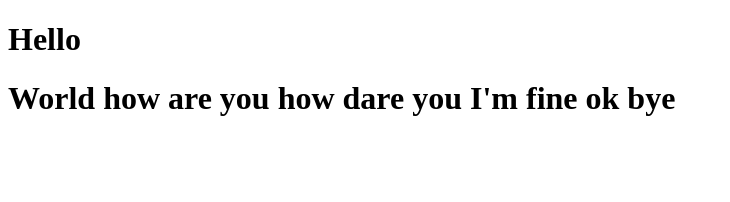
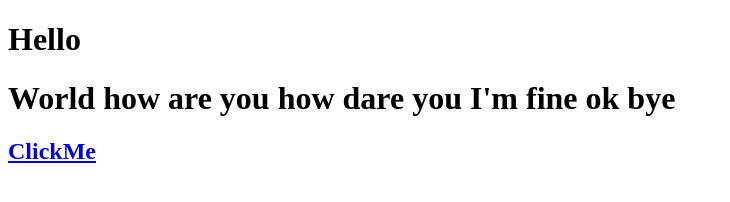
Before and after one commit to MuhammedNihalCY/datewithgit-Sample, a plain HTML site: page index.html in a window 1280 px wide. Shown: the whole page, without its empty margins (0-730 px from the left). Drawn offline with Linux system fonts and the light colour scheme.

Commit message:
Link established

```diff
--- a/index.html
+++ b/index.html
@@ -18,5 +18,8 @@
         ok bye
 
     </h1>
+    <h2>
+        <a href="page1.html">ClickMe</a>
+    </h2>
 </body>
 </html>
```
Also changed, not shown: page1.html (+3 -0 lines).
